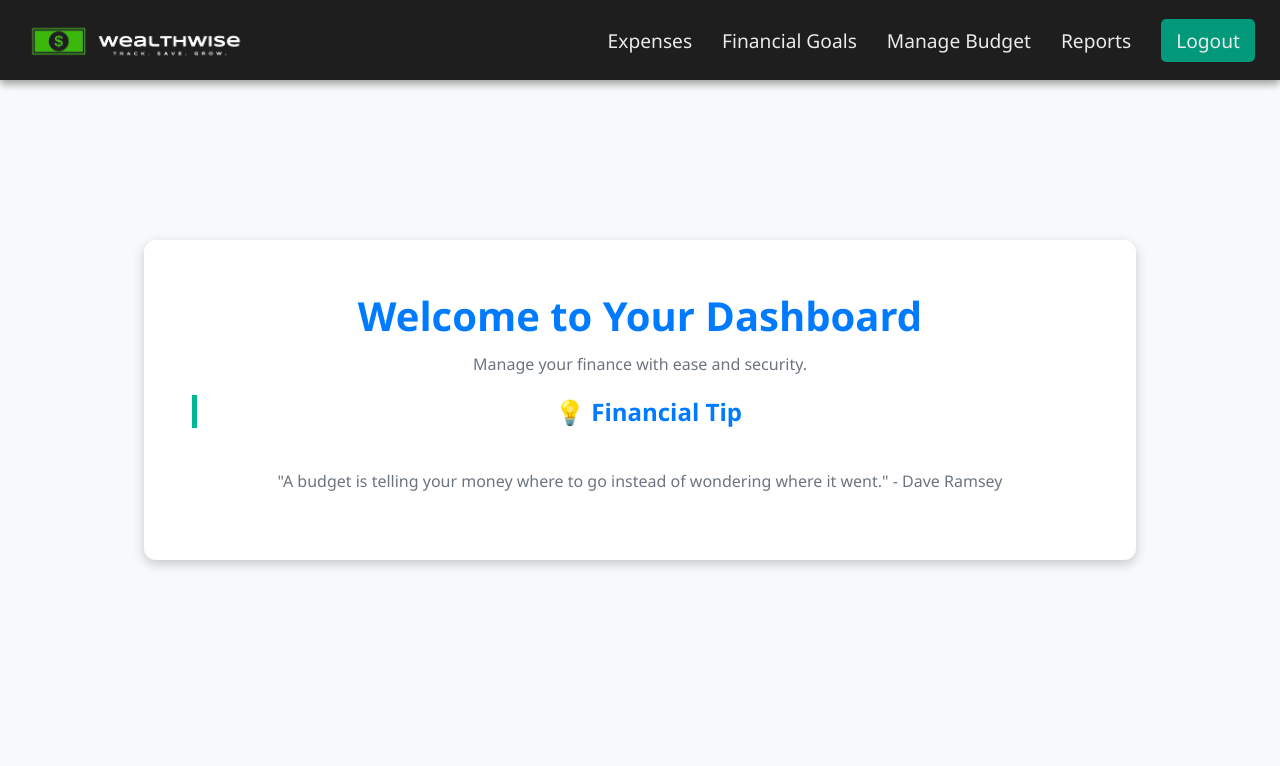
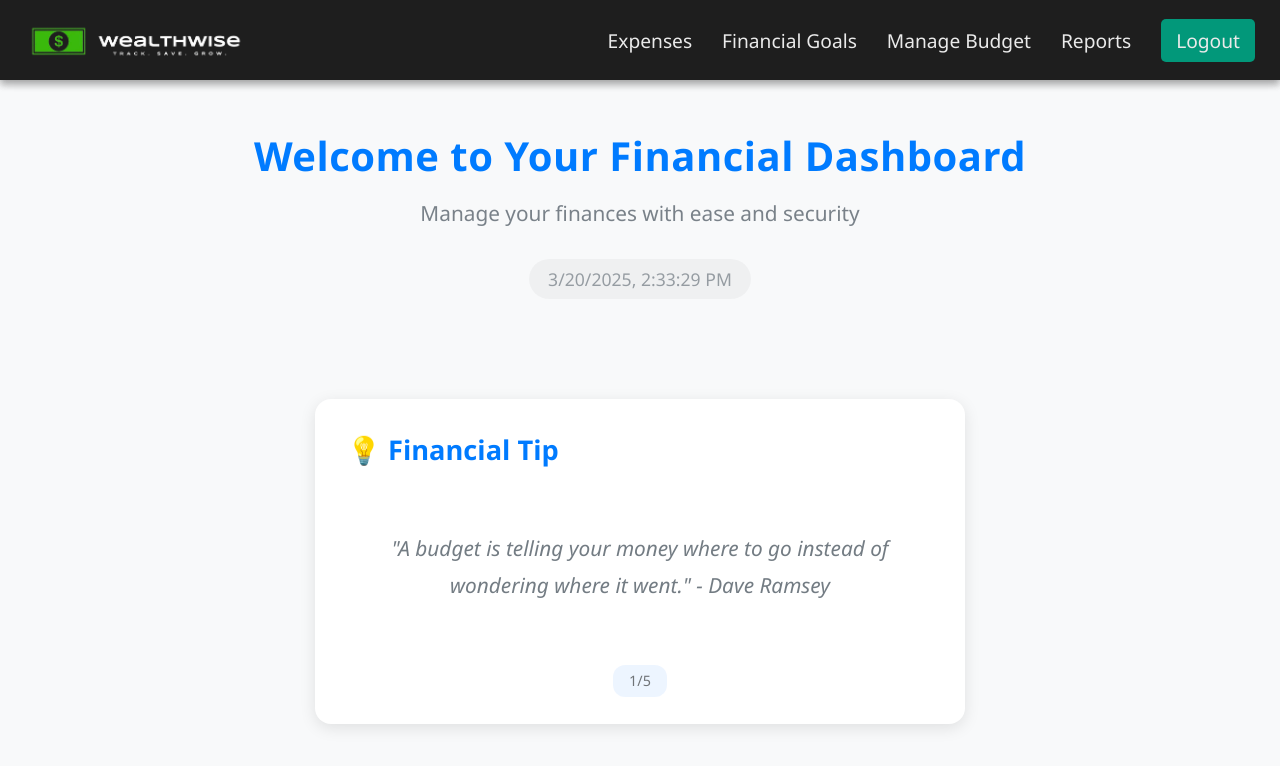
Before and after one commit to nsashank25/WealthWise, a React (Create React App) app in the folder pesfinancemanager-frontend/: page /home in a window 1280 px wide. Shown: the top 766 px of the page. Built offline with nearby package versions, Linux system fonts and the light colour scheme; sample sign-in values are in the browser's storage.

Commit message:
Improve Homepage UI

```diff
--- a/pesfinancemanager-frontend/src/components/HomePage.js
+++ b/pesfinancemanager-frontend/src/components/HomePage.js
@@ -1,20 +1,57 @@
-import React from "react";
+import React, { useState, useEffect } from "react";
 import "../styles/homePage.css";
 import Navbar from "./Navbar";
 
 const HomePage = ({ onLogout }) => {
+  // Mock data for dashboard widgets
+  const [currentTime, setCurrentTime] = useState(new Date());
+  const [financialTips] = useState([
+    '"A budget is telling your money where to go instead of wondering where it went." - Dave Ramsey',
+    '"Do not save what is left after spending, but spend what is left after saving." - Warren Buffett',
+    '"The stock market is a device for transferring money from the impatient to the patient." - Warren Buffett',
+    '"Never depend on a single income. Make an investment to create a second source." - Warren Buffett',
+    '"Money is a terrible master but an excellent servant." - P.T. Barnum'
+  ]);
+
+  const [currentTip, setCurrentTip] = useState(0);
+
+  // Update time every minute
+  useEffect(() => {
+    const timer = setInterval(() => {
+      setCurrentTime(new Date());
+    }, 60000);
+
+    return () => clearInterval(timer);
+  }, []);
+
+  // Rotate financial tips
+  useEffect(() => {
+    const tipInterval = setInterval(() => {
+      setCurrentTip(prev => (prev + 1) % financialTips.length);
+    }, 10000);
+
+    return () => clearInterval(tipInterval);
+  }, [financialTips.length]);
+
   return (
     <div className="home-container">
-      {/* Navbar at the top */}
       <Navbar onLogout={onLogout} />
 
-      <div className="home-card">
-        <h1>Welcome to Your Dashboard</h1>
-        <p>Manage your finance with ease and security.</p>
-        <div className="financial-tip">
-          <h3>💡 Financial Tip</h3>
-          <br></br>
-          <p>"A budget is telling your money where to go instead of wondering where it went." - Dave Ramsey</p>
+      <div className="dashboard-welcome">
+        <h1>Welcome to Your Financial Dashboard</h1>
+        <p className="welcome-subtitle">Manage your finances with ease and security</p>
+        <p className="current-time">{currentTime.toLocaleString()}</p>
+      </div>
+
+      <div className="dashboard-grid">
+        <div className="dashboard-card financial-tip-card">
+          <h2>💡 Financial Tip</h2>
+          <div className="tip-content">
+            <p>{financialTips[currentTip]}</p>
+          </div>
+          <div className="tip-navigation">
+            <span className="tip-counter">{currentTip + 1}/{financialTips.length}</span>
+          </div>
         </div>
       </div>
     </div>
--- a/pesfinancemanager-frontend/src/styles/homePage.css
+++ b/pesfinancemanager-frontend/src/styles/homePage.css
@@ -2,63 +2,160 @@ body, html {
   margin: 0;
   padding: 0;
   overflow-x: hidden;
+  font-family: 'Roboto', 'Segoe UI', sans-serif;
 }
-
 
 /* Apply full-screen layout */
 .home-container {
+  margin-top: 80px;
   background-color: #121212;
   color: #eaeaea;
   display: flex;
   flex-direction: column;
-  justify-content: center;
-  align-items: center;
-  height: 100vh;
-  width: 100vw;
-  padding: 20px;
+  min-height: 100vh;
+  width: 100%;
+  padding: 0;
   box-sizing: border-box;
 }
 
-/* Styling for the main content card */
-.home-card {
+/* Welcome section */
+.dashboard-welcome {
+  text-align: center;
+  padding: 3rem 2rem;
+  margin-bottom: 2rem;
+  animation: fadeIn 0.8s ease-in-out;
+}
+
+.welcome-subtitle {
+  font-size: 1.3rem;
+  margin-bottom: 1rem;
+  opacity: 0.9;
+  font-weight: 300;
+}
+
+.current-time {
+  font-size: 1.1rem;
+  opacity: 0.7;
+  background-color: rgba(255, 255, 255, 0.05);
+  display: inline-block;
+  padding: 0.5rem 1.2rem;
+  border-radius: 20px;
+  margin-top: 1rem;
+}
+
+/* Dashboard grid layout */
+.dashboard-grid {
+  display: flex;
+  justify-content: center;
+  padding: 0 2rem 3rem;
+  width: 100%;
+  box-sizing: border-box;
+}
+
+/* Financial tip card */
+.dashboard-card {
   background-color: #1e1e1e;
-  width: 80%;
-  max-width: 1200px;
-  padding: 3rem;
+  border-radius: 16px;
+  padding: 2rem;
+  box-shadow: 0px 8px 24px rgba(0, 0, 0, 0.5);
+  display: flex;
+  flex-direction: column;
+  transition: transform 0.3s ease, box-shadow 0.3s ease;
+  width: 100%;
+  max-width: 650px;
+  animation: slideUp 0.5s ease-out;
+}
+
+.dashboard-card:hover {
+  transform: translateY(-5px);
+  box-shadow: 0px 12px 28px rgba(0, 0, 0, 0.6);
+}
+
+.financial-tip-card h2 {
+  color: #00b894;
+  font-size: 1.7rem;
+  margin-top: 0;
+  margin-bottom: 1.5rem;
+  padding-bottom: 0.8rem;
+  border-bottom: 1px solid rgba(255, 255, 255, 0.1);
+  display: flex;
+  align-items: center;
+  gap: 0.5rem;
+}
+
+.tip-content {
+  flex-grow: 1;
+  display: flex;
+  align-items: center;
+  justify-content: center;
+  padding: 1.5rem 0;
+  min-height: 120px;
+}
+
+.tip-content p {
+  font-style: italic;
+  text-align: center;
+  line-height: 1.8;
+  font-size: 1.3rem;
+  font-weight: 300;
+  opacity: 0.95;
+  margin: 0;
+  transition: opacity 0.5s ease;
+  animation: fadeInTip 0.8s ease-in-out;
+}
+
+.tip-navigation {
+  text-align: center;
+  margin-top: 1.5rem;
+  padding-top: 1rem;
+  border-top: 1px solid rgba(255, 255, 255, 0.1);
+}
+
+.tip-counter {
+  font-size: 0.9rem;
+  opacity: 0.7;
+  background-color: rgba(0, 184, 148, 0.1);
+  padding: 0.4rem 1rem;
   border-radius: 12px;
-  text-align: center;
-  box-shadow: 0px 6px 12px rgba(0, 0, 0, 0.5);
 }
 
 /* Headings */
 h1 {
   color: #00b894;
   font-size: 2.5rem;
-  margin-bottom: 10px;
+  margin-bottom: 1rem;
+  font-weight: 600;
+  letter-spacing: 0.5px;
 }
 
-p {
-  font-size: 1.3rem;
-  margin-bottom: 20px;
+/* Animations */
+@keyframes fadeIn {
+  from {
+    opacity: 0;
+  }
+  to {
+    opacity: 1;
+  }
 }
 
-/* Logout Button */
-.logout-button {
-  background-color: #00b894;
-  color: #121212;
-  border: none;
-  padding: 12px 24px;
-  font-size: 1.2rem;
-  font-weight: bold;
-  border-radius: 6px;
-  cursor: pointer;
-  transition: all 0.3s ease-in-out;
+@keyframes slideUp {
+  from {
+    opacity: 0;
+    transform: translateY(30px);
+  }
+  to {
+    opacity: 1;
+    transform: translateY(0);
+  }
 }
 
-.logout-button:hover {
-  background-color: #007bff;
-  color: #ffffff;
-  transform: scale(1.05);
+@keyframes fadeInTip {
+  0% {
+    opacity: 0;
+  }
+  100% {
+    opacity: 0.95;
+  }
 }
 
 /* Light Theme */
@@ -68,56 +165,88 @@ p {
     color: #343a40;
   }
 
-  .home-card {
+  .dashboard-card {
     background-color: #ffffff;
-    box-shadow: 0px 4px 12px rgba(0, 0, 0, 0.2);
+    box-shadow: 0px 4px 16px rgba(0, 0, 0, 0.1);
   }
 
-  h1 {
+  h1, .financial-tip-card h2 {
     color: #007bff;
   }
 
-  .logout-button {
-    background-color: #28a745;
+  .current-time {
+    background-color: rgba(0, 0, 0, 0.05);
   }
 
-  .logout-button:hover {
-    background-color: #007bff;
+  .tip-counter {
+    background-color: rgba(0, 123, 255, 0.1);
   }
 }
 
 /* Responsive Design */
-@media (max-width: 1024px) {
-  .home-card {
-    width: 90%;
-    padding: 2rem;
+@media (max-width: 768px) {
+  .dashboard-welcome {
+    padding: 2rem 1.5rem;
   }
 
   h1 {
     font-size: 2rem;
   }
 
-  p {
+  .welcome-subtitle {
+    font-size: 1.1rem;
+  }
+
+  .dashboard-grid {
+    padding: 0 1rem 2rem;
+  }
+
+  .dashboard-card {
+    padding: 1.5rem;
+  }
+
+  .financial-tip-card h2 {
+    font-size: 1.5rem;
+  }
+
+  .tip-content p {
     font-size: 1.1rem;
   }
 }
 
-@media (max-width: 768px) {
-  .home-card {
-    width: 95%;
-    padding: 1.5rem;
+@media (max-width: 480px) {
+  .dashboard-welcome {
+    padding: 1.5rem 1rem;
   }
 
   h1 {
-    font-size: 1.8rem;
+    font-size: 1.7rem;
   }
 
-  p {
+  .welcome-subtitle {
     font-size: 1rem;
   }
 
-  .logout-button {
-    padding: 10px 20px;
+  .current-time {
+    font-size: 0.9rem;
+  }
+
+  .dashboard-card {
+    padding: 1.2rem;
+  }
+
+  .financial-tip-card h2 {
+    font-size: 1.3rem;
+    margin-bottom: 1rem;
+  }
+
+  .tip-content {
+    min-height: 100px;
+    padding: 1rem 0;
+  }
+
+  .tip-content p {
     font-size: 1rem;
+    line-height: 1.6;
   }
 }
```
